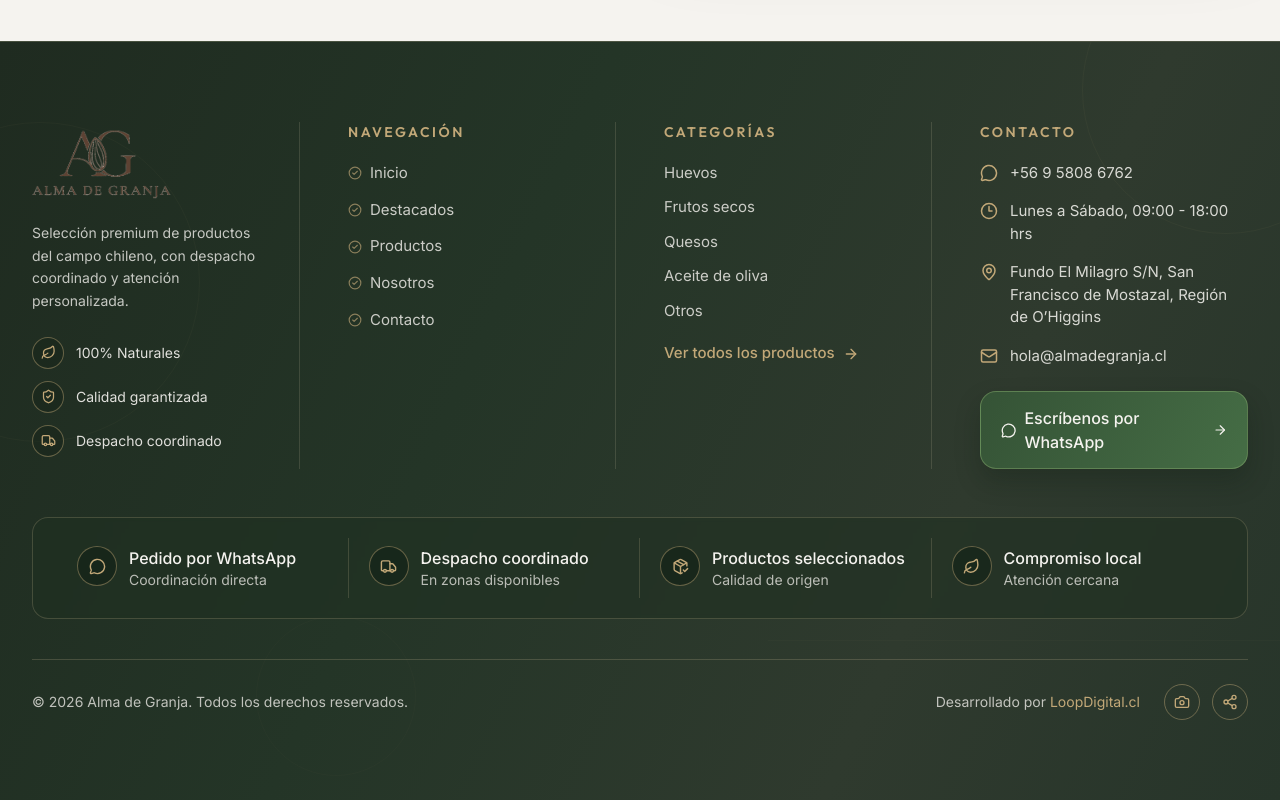
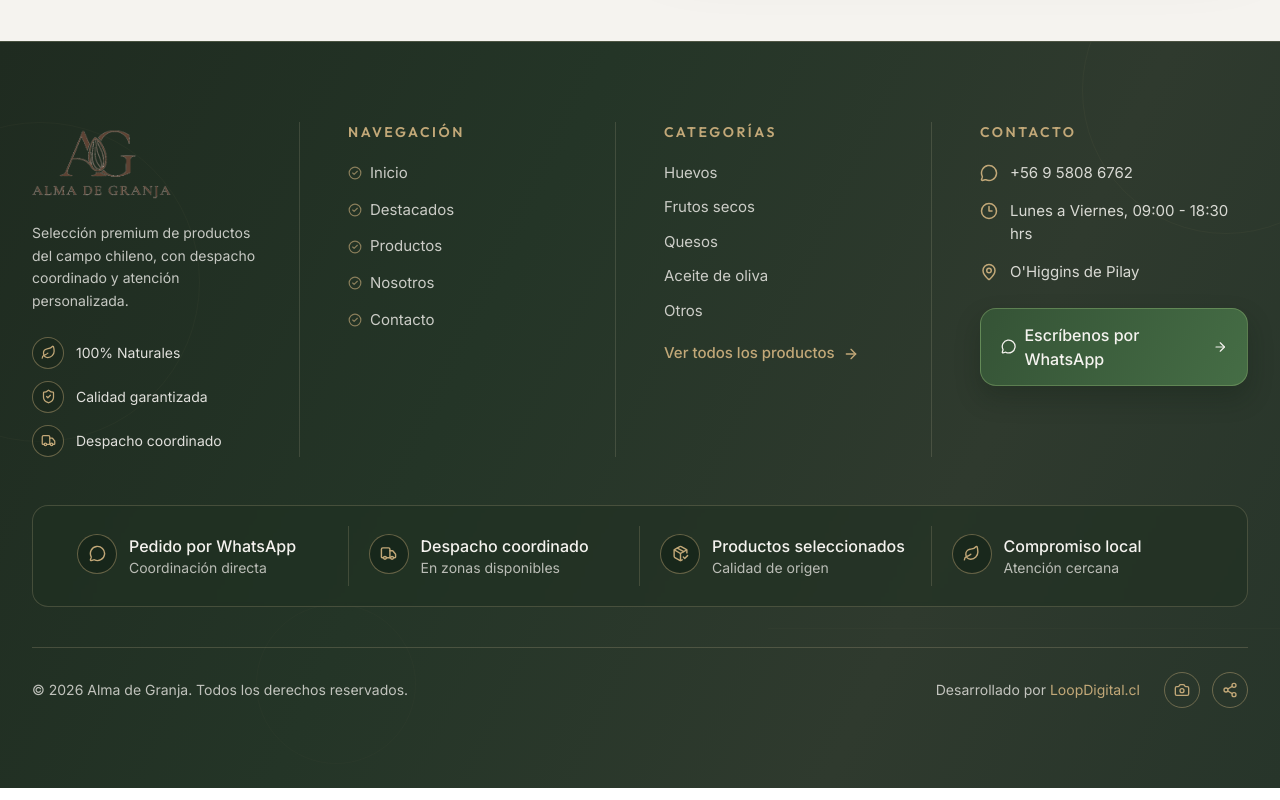
Before and after one commit to fpgalarce-creator/adg_vf, a React (Vite) app in the folder client/: page / in a window 1280 px wide. Shown: the part 4152-4952 px from the top of the page. Built offline with nearby package versions, Linux system fonts and the light colour scheme.

Commit message:
Actualiza datos de contacto en footer

```diff
--- a/client/src/components/Footer.jsx
+++ b/client/src/components/Footer.jsx
@@ -6,7 +6,6 @@ import {
   Camera,
   Share2,
   Leaf,
-  Mail,
   MapPin,
   MessageCircle,
   PackageCheck,
@@ -140,16 +139,12 @@ export default function Footer() {
               </a>
               <p className="flex items-start gap-3">
                 <Clock3 size={18} className="mt-0.5 shrink-0 text-[#C2A878]" />
-                <span>Lunes a Sábado, 09:00 - 18:00 hrs</span>
+                <span>Lunes a Viernes, 09:00 - 18:30 hrs</span>
               </p>
               <p className="flex items-start gap-3">
                 <MapPin size={18} className="mt-0.5 shrink-0 text-[#C2A878]" />
-                <span>Fundo El Milagro S/N, San Francisco de Mostazal, Región de O’Higgins</span>
+                <span>O&apos;Higgins de Pilay</span>
               </p>
-              <a href="mailto:hola@almadegranja.cl" className="flex items-start gap-3 transition-colors duration-300 hover:text-[#C2A878]">
-                <Mail size={18} className="mt-0.5 text-[#C2A878]" />
-                <span>hola@almadegranja.cl</span>
-              </a>
             </div>
 
             <a
```
